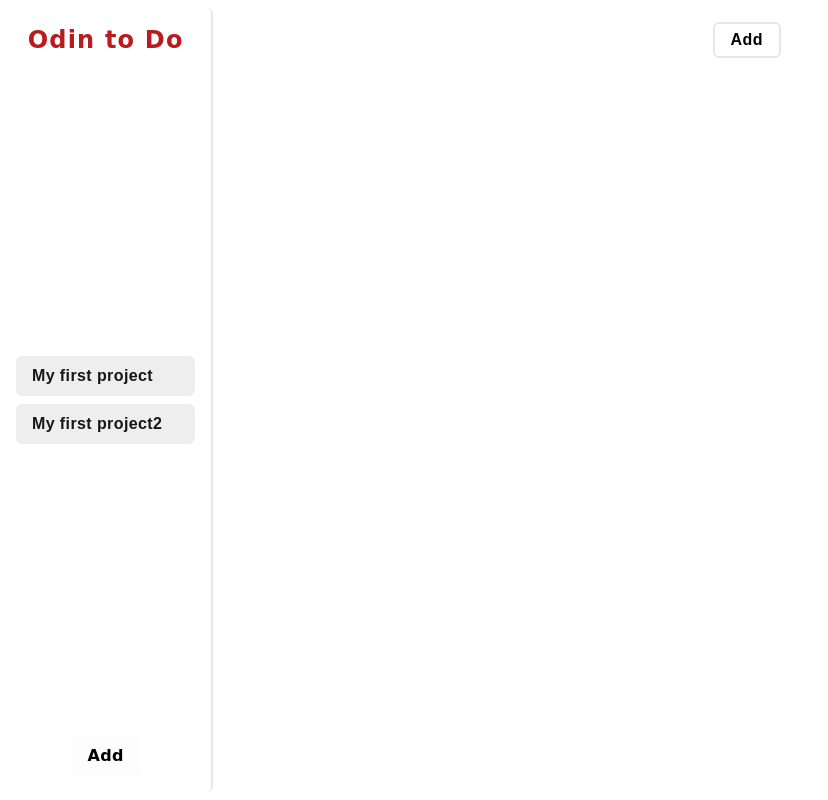
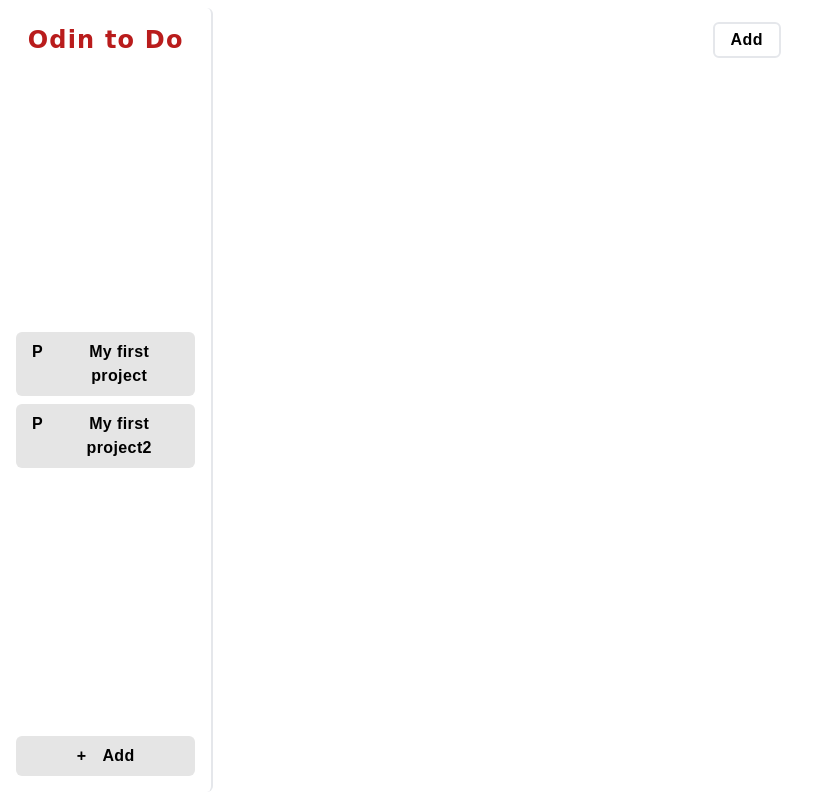
Before and after one commit to afsalahamed07/todo-odin, a website built with webpack: page src/index.html in a window 1280 px wide. Shown: the whole page, without its empty margins (0-828 px from the left). Built offline with nearby package versions, Linux system fonts and the light colour scheme.

Commit message:
more refactoring after couple of days. you know

```diff
--- a/src/dom/addButton.js
+++ /dev/null
@@ -1,35 +0,0 @@
-import { ProjectDialog } from "./projectDialog.js";
-
-function AddButton(sidebar, todoContainer) {
-  const addButton = document.createElement("div");
-  const addIcon = document.createElement("p");
-
-  addButton.classList.add(
-    "mx-auto",
-    "font-gugi",
-    "px-4",
-    "py-2",
-    "bg-neutral-50",
-    "bg-opacity-[40%]",
-    "hover:bg-opacity-[60%]",
-    "hover:shadow-sm",
-    "rounded-md",
-    "font-bold",
-    "hover:cursor-pointer",
-  );
-
-  addButton.appendChild(addIcon);
-  addIcon.innerHTML = "Add";
-
-  const getButton = () => addButton;
-
-  addButton.addEventListener("click", () => {
-    const dialog = ProjectDialog(sidebar, todoContainer);
-    document.body.appendChild(dialog.getDialog());
-    dialog.show();
-  });
-
-  return { getButton };
-}
-
-export { AddButton };
--- a/src/dom/components/button.js
+++ b/src/dom/components/button.js
@@ -10,8 +10,9 @@ function createButton(icon, text, onClick) {
   button.innerText = text;
   buttonDiv.appendChild(button);
 
-  button.addEventListener("click", onClick);
-
+  buttonDiv.addEventListener("click", onClick);
 
   return buttonDiv;
 }
+
+export { createButton };
--- /dev/null
+++ b/src/dom/layout/addButton.js
@@ -0,0 +1,17 @@
+import { ProjectDialog } from "../projectDialog.js";
+import { createButton } from "../components/button.js";
+
+function ProjectAddButton(sidebar, todoContainer) {
+  const onClick = () => {
+    const dialog = ProjectDialog(sidebar, todoContainer);
+    document.body.appendChild(dialog.getDialog());
+    dialog.show();
+  };
+
+  const addButton = createButton("+", "Add", onClick)
+  const getButton = () => addButton;
+
+  return { getButton };
+}
+
+export { ProjectAddButton as AddButton }
--- a/src/dom/projectNav.js
+++ b/src/dom/layout/projectNav.js
@@ -1,3 +1,5 @@
+import { createButton } from "../components/button";
+
 /*
 @param Project project
 @param TodoView target
@@ -7,24 +9,19 @@ function ProjectNavigation(project, target) {
   let _project = project;
   let _target = target;
 
-  const nav = document.createElement("div");
-  nav.classList.add("project");
-
-  const title = document.createElement("h1");
-  title.classList.add("project-title");
-  title.innerHTML = _project.getTitle();
-  nav.appendChild(title);
-
-  const getNav = () => nav;
-
   const getProjectTodos = () => _project.getTodos();
 
-  nav.addEventListener("click", () => {
+  const onClick = () => {
     _target.clean();
     _project.getTodos().forEach((todo) => {
       _target.addTodo(todo);
     });
-  });
+  };
+
+  const nav = createButton("P", _project.getTitle(), onClick);
+  nav.classList.add("project");
+
+  const getNav = () => nav;
 
   return { getNav, getProjectTodos };
 }
--- a/src/dom/layout/sidebar.js
+++ b/src/dom/layout/sidebar.js
@@ -1,5 +1,3 @@
-import { AddButton } from "../addButton.js";
-
 function createSidebar() {
   const sidebar = document.createElement("div");
   sidebar.classList.add("sidebar");
--- a/src/dom/projectDialog.js
+++ b/src/dom/projectDialog.js
@@ -1,5 +1,5 @@
 import { projectBuilder } from "../infrastructure/projectBuilder.js";
-import { ProjectNavigation } from "./projectNav.js";
+import { ProjectNavigation } from "./layout/projectNav.js";
 
 /*
  * @param Sidebar sideBar
--- a/src/index.js
+++ b/src/index.js
@@ -3,9 +3,9 @@ import { todoBuilder } from "./infrastructure/todoBuilder";
 import { todoView } from "./dom/todoView";
 import { createSidebar } from "./dom/layout/sidebar";
 import { Project } from "./domain/project";
-import { ProjectNavigation } from "./dom/projectNav";
+import { ProjectNavigation } from "./dom/layout/projectNav";
 import { createTodoContainer } from "./dom/todoContainer";
-import { AddButton } from "./dom/addButton";
+import { AddButton } from "./dom/layout/addButton";
 import { topNavigation } from "./dom/topNav.js";
 import { createNavAddButton } from "./dom/navAddButton.js";
 
--- a/src/style.css
+++ b/src/style.css
@@ -34,7 +34,9 @@
 }
 
 .button {
-    @apply flex bg-red-500 text-white rounded-md p-2 hover:bg-red-800;
+    @apply flex gap-4 justify-center bg-neutral-200 hover:shadow-md hover:bg-neutral-400
+        hover:cursor-pointer rounded-md px-4 transition-all ease-in-out
+        py-2 font-bold;
 }
 
 .sidebar {
@@ -49,9 +51,7 @@
     @apply flex flex-col;
 
     .project {
-        @apply bg-neutral-300 bg-opacity-[40%] hover:bg-opacity-[60%] hover:shadow-sm
-            hover:cursor-pointer transition-all ease-in-out duration-500 rounded-md px-4
-            py-2 flex-col flex-none mx-auto mt-2 w-full;
+        @apply mt-2;
 
         .project-title {
             @apply text-base font-bold text-neutral-900 mx-auto;
```
